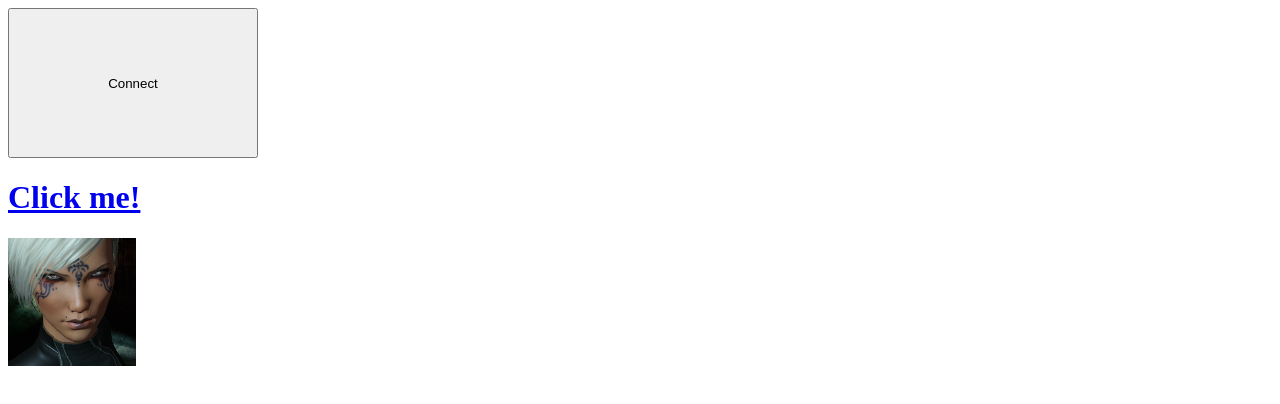
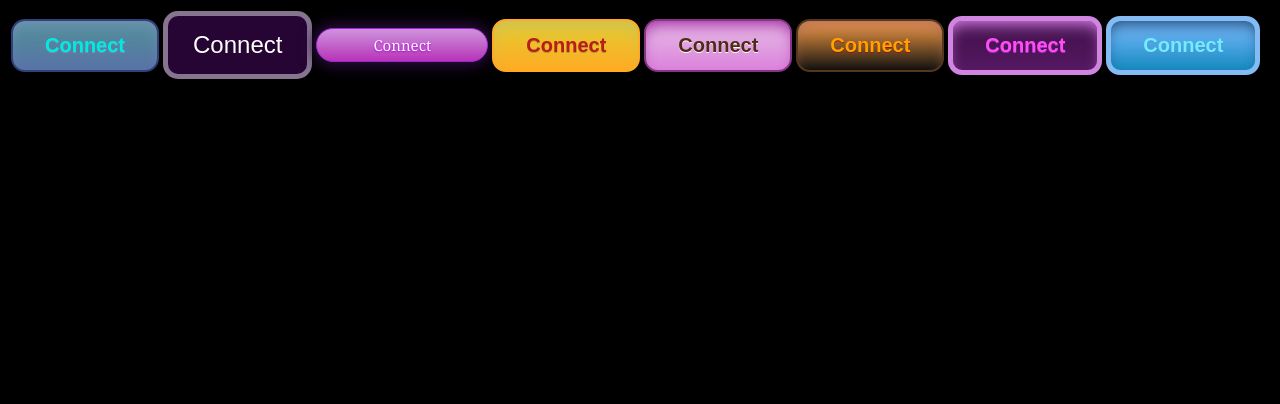
Before and after one commit to shimstar/shimstarue4, a plain HTML site: page UI/test.html in a window 1280 px wide. Drawn offline with Linux system fonts and the light colour scheme.

Commit message:
petite modif css

```diff
--- /dev/null
+++ b/UI/shimstar.css
@@ -0,0 +1,302 @@
+.button2 {
+  display: inline-block;
+  padding: 15px 25px;
+  font-size: 24px;
+  cursor: pointer;
+  text-align: center;
+  text-decoration: none;
+  outline: none;
+  color: #fff;
+  background-color: #260535;
+  border: 5px solid #86758f;
+  border-radius: 15px;
+
+}
+
+.button {
+	-moz-box-shadow: 0px 0px 15px 3px #310e47;
+	-webkit-box-shadow: 0px 0px 15px 3px #310e47;
+	box-shadow: 0px 0px 15px 3px #310e47;
+	background:-webkit-gradient(linear, left top, left bottom, color-stop(0.05, #cc90db), color-stop(1, #b833b8));
+	background:-moz-linear-gradient(top, #cc90db 5%, #b833b8 100%);
+	background:-webkit-linear-gradient(top, #cc90db 5%, #b833b8 100%);
+	background:-o-linear-gradient(top, #cc90db 5%, #b833b8 100%);
+	background:-ms-linear-gradient(top, #cc90db 5%, #b833b8 100%);
+	background:linear-gradient(to bottom, #cc90db 5%, #b833b8 100%);
+	filter:progid:DXImageTransform.Microsoft.gradient(startColorstr='#cc90db', endColorstr='#b833b8',GradientType=0);
+	background-color:#cc90db;
+	-moz-border-radius:17px;
+	-webkit-border-radius:17px;
+	border-radius:17px;
+	border:1px solid #a222d4;
+	display:inline-block;
+	cursor:pointer;
+	color:#fff5ff;
+	font-family:Georgia;
+	font-size:15px;
+	padding:6px 56px;
+	text-decoration:none;
+	text-shadow:0px 1px 2px #a300d9;
+}
+.button:hover {
+	background:-webkit-gradient(linear, left top, left bottom, color-stop(0.05, #b833b8), color-stop(1, #cc90db));
+	background:-moz-linear-gradient(top, #b833b8 5%, #cc90db 100%);
+	background:-webkit-linear-gradient(top, #b833b8 5%, #cc90db 100%);
+	background:-o-linear-gradient(top, #b833b8 5%, #cc90db 100%);
+	background:-ms-linear-gradient(top, #b833b8 5%, #cc90db 100%);
+	background:linear-gradient(to bottom, #b833b8 5%, #cc90db 100%);
+	filter:progid:DXImageTransform.Microsoft.gradient(startColorstr='#b833b8', endColorstr='#cc90db',GradientType=0);
+	background-color:#b833b8;
+}
+.button:active {
+	position:relative;
+	top:1px;
+}
+
+
+.button3 {
+	-moz-box-shadow:inset 0px 10px 16px -7px #7a8eb9;
+	-webkit-box-shadow:inset 0px 10px 16px -7px #7a8eb9;
+	box-shadow:inset 0px 10px 16px -7px #7a8eb9;
+	background:-webkit-gradient(linear, left top, left bottom, color-stop(0.05, #509099), color-stop(1, #5972a7));
+	background:-moz-linear-gradient(top, #509099 5%, #5972a7 100%);
+	background:-webkit-linear-gradient(top, #509099 5%, #5972a7 100%);
+	background:-o-linear-gradient(top, #509099 5%, #5972a7 100%);
+	background:-ms-linear-gradient(top, #509099 5%, #5972a7 100%);
+	background:linear-gradient(to bottom, #509099 5%, #5972a7 100%);
+	filter:progid:DXImageTransform.Microsoft.gradient(startColorstr='#509099', endColorstr='#5972a7',GradientType=0);
+	background-color:#509099;
+	-moz-border-radius:14px;
+	-webkit-border-radius:14px;
+	border-radius:14px;
+	border:2px solid #314179;
+	display:inline-block;
+	cursor:pointer;
+	color:#00ebdf;
+	font-family:Arial;
+	font-size:20px;
+	font-weight:bold;
+	padding:13px 32px;
+	text-decoration:none;
+	text-shadow:0px 1px 0px #7a8eb9;
+}
+.button3:hover {
+	background:-webkit-gradient(linear, left top, left bottom, color-stop(0.05, #5972a7), color-stop(1, #509099));
+	background:-moz-linear-gradient(top, #5972a7 5%, #509099 100%);
+	background:-webkit-linear-gradient(top, #5972a7 5%, #509099 100%);
+	background:-o-linear-gradient(top, #5972a7 5%, #509099 100%);
+	background:-ms-linear-gradient(top, #5972a7 5%, #509099 100%);
+	background:linear-gradient(to bottom, #5972a7 5%, #509099 100%);
+	filter:progid:DXImageTransform.Microsoft.gradient(startColorstr='#5972a7', endColorstr='#509099',GradientType=0);
+	background-color:#5972a7;
+}
+.button3:active {
+	position:relative;
+	top:1px;
+}
+
+.button4 {
+	-moz-box-shadow:inset 0px 10px 16px -7px #c9bd5f;
+	-webkit-box-shadow:inset 0px 10px 16px -7px #c9bd5f;
+	box-shadow:inset 0px 10px 16px -7px #c9bd5f;
+	background:-webkit-gradient(linear, left top, left bottom, color-stop(0.05, #e3cb32), color-stop(1, #ffab23));
+	background:-moz-linear-gradient(top, #e3cb32 5%, #ffab23 100%);
+	background:-webkit-linear-gradient(top, #e3cb32 5%, #ffab23 100%);
+	background:-o-linear-gradient(top, #e3cb32 5%, #ffab23 100%);
+	background:-ms-linear-gradient(top, #e3cb32 5%, #ffab23 100%);
+	background:linear-gradient(to bottom, #e3cb32 5%, #ffab23 100%);
+	filter:progid:DXImageTransform.Microsoft.gradient(startColorstr='#e3cb32', endColorstr='#ffab23',GradientType=0);
+	background-color:#e3cb32;
+	-moz-border-radius:14px;
+	-webkit-border-radius:14px;
+	border-radius:14px;
+	border:2px solid #ffaa22;
+	display:inline-block;
+	cursor:pointer;
+	color:#bd1b1b;
+	font-family:Arial;
+	font-size:20px;
+	font-weight:bold;
+	padding:13px 32px;
+	text-decoration:none;
+	text-shadow:0px 1px 0px #a89a2f;
+}
+.button4:hover {
+	background:-webkit-gradient(linear, left top, left bottom, color-stop(0.05, #ffab23), color-stop(1, #e3cb32));
+	background:-moz-linear-gradient(top, #ffab23 5%, #e3cb32 100%);
+	background:-webkit-linear-gradient(top, #ffab23 5%, #e3cb32 100%);
+	background:-o-linear-gradient(top, #ffab23 5%, #e3cb32 100%);
+	background:-ms-linear-gradient(top, #ffab23 5%, #e3cb32 100%);
+	background:linear-gradient(to bottom, #ffab23 5%, #e3cb32 100%);
+	filter:progid:DXImageTransform.Microsoft.gradient(startColorstr='#ffab23', endColorstr='#e3cb32',GradientType=0);
+	background-color:#ffab23;
+}
+.button4:active {
+	position:relative;
+	top:1px;
+}
+
+.button5 {
+	-moz-box-shadow:inset 0px 10px 16px -7px #9e1b9e;
+	-webkit-box-shadow:inset 0px 10px 16px -7px #9e1b9e;
+	box-shadow:inset 0px 10px 16px -7px #9e1b9e;
+	background:-webkit-gradient(linear, left top, left bottom, color-stop(0.05, #e6bde6), color-stop(1, #db81db));
+	background:-moz-linear-gradient(top, #e6bde6 5%, #db81db 100%);
+	background:-webkit-linear-gradient(top, #e6bde6 5%, #db81db 100%);
+	background:-o-linear-gradient(top, #e6bde6 5%, #db81db 100%);
+	background:-ms-linear-gradient(top, #e6bde6 5%, #db81db 100%);
+	background:linear-gradient(to bottom, #e6bde6 5%, #db81db 100%);
+	filter:progid:DXImageTransform.Microsoft.gradient(startColorstr='#e6bde6', endColorstr='#db81db',GradientType=0);
+	background-color:#e6bde6;
+	-moz-border-radius:14px;
+	-webkit-border-radius:14px;
+	border-radius:14px;
+	border:2px solid #853785;
+	display:inline-block;
+	cursor:pointer;
+	color:#4f2a16;
+	font-family:Arial;
+	font-size:20px;
+	font-weight:bold;
+	padding:13px 32px;
+	text-decoration:none;
+	text-shadow:0px 1px 0px #ffffff;
+}
+.button5:hover {
+	background:-webkit-gradient(linear, left top, left bottom, color-stop(0.05, #db81db), color-stop(1, #e6bde6));
+	background:-moz-linear-gradient(top, #db81db 5%, #e6bde6 100%);
+	background:-webkit-linear-gradient(top, #db81db 5%, #e6bde6 100%);
+	background:-o-linear-gradient(top, #db81db 5%, #e6bde6 100%);
+	background:-ms-linear-gradient(top, #db81db 5%, #e6bde6 100%);
+	background:linear-gradient(to bottom, #db81db 5%, #e6bde6 100%);
+	filter:progid:DXImageTransform.Microsoft.gradient(startColorstr='#db81db', endColorstr='#e6bde6',GradientType=0);
+	background-color:#db81db;
+}
+.button5:active {
+	position:relative;
+	top:1px;
+}
+
+
+.button6 {
+	-moz-box-shadow:inset 0px 10px 16px -7px #ad6a62;
+	-webkit-box-shadow:inset 0px 10px 16px -7px #ad6a62;
+	box-shadow:inset 0px 10px 16px -7px #ad6a62;
+	background:-webkit-gradient(linear, left top, left bottom, color-stop(0.05, #eb9641), color-stop(1, #121110));
+	background:-moz-linear-gradient(top, #eb9641 5%, #121110 100%);
+	background:-webkit-linear-gradient(top, #eb9641 5%, #121110 100%);
+	background:-o-linear-gradient(top, #eb9641 5%, #121110 100%);
+	background:-ms-linear-gradient(top, #eb9641 5%, #121110 100%);
+	background:linear-gradient(to bottom, #eb9641 5%, #121110 100%);
+	filter:progid:DXImageTransform.Microsoft.gradient(startColorstr='#eb9641', endColorstr='#121110',GradientType=0);
+	background-color:#eb9641;
+	-moz-border-radius:14px;
+	-webkit-border-radius:14px;
+	border-radius:14px;
+	border:2px solid #54381e;
+	display:inline-block;
+	cursor:pointer;
+	color:#ffa200;
+	font-family:Arial;
+	font-size:20px;
+	font-weight:bold;
+	padding:13px 32px;
+	text-decoration:none;
+	text-shadow:0px 1px 0px #99140f;
+}
+.button6:hover {
+	background:-webkit-gradient(linear, left top, left bottom, color-stop(0.05, #121110), color-stop(1, #eb9641));
+	background:-moz-linear-gradient(top, #121110 5%, #eb9641 100%);
+	background:-webkit-linear-gradient(top, #121110 5%, #eb9641 100%);
+	background:-o-linear-gradient(top, #121110 5%, #eb9641 100%);
+	background:-ms-linear-gradient(top, #121110 5%, #eb9641 100%);
+	background:linear-gradient(to bottom, #121110 5%, #eb9641 100%);
+	filter:progid:DXImageTransform.Microsoft.gradient(startColorstr='#121110', endColorstr='#eb9641',GradientType=0);
+	background-color:#121110;
+}
+.button6:active {
+	position:relative;
+	top:1px;
+}
+
+
+.button7 {
+	-moz-box-shadow:inset 0px 10px 16px -7px #e184f3;
+	-webkit-box-shadow:inset 0px 10px 16px -7px #e184f3;
+	box-shadow:inset 0px 10px 16px -7px #e184f3;
+	background:-webkit-gradient(linear, left top, left bottom, color-stop(0.05, #41114a), color-stop(1, #551861));
+	background:-moz-linear-gradient(top, #41114a 5%, #551861 100%);
+	background:-webkit-linear-gradient(top, #41114a 5%, #551861 100%);
+	background:-o-linear-gradient(top, #41114a 5%, #551861 100%);
+	background:-ms-linear-gradient(top, #41114a 5%, #551861 100%);
+	background:linear-gradient(to bottom, #41114a 5%, #551861 100%);
+	filter:progid:DXImageTransform.Microsoft.gradient(startColorstr='#41114a', endColorstr='#551861',GradientType=0);
+	background-color:#41114a;
+	-moz-border-radius:14px;
+	-webkit-border-radius:14px;
+	border-radius:14px;
+	border:5px solid #d086e0;
+	display:inline-block;
+	cursor:pointer;
+	color:#ff4cf3;
+	font-family:Arial;
+	font-size:20px;
+	font-weight:bold;
+	padding:13px 32px;
+	text-decoration:none;
+	text-shadow:0px 1px 0px #ab2ec7;
+}
+.button7:hover {
+	background:-webkit-gradient(linear, left top, left bottom, color-stop(0.05, #551861), color-stop(1, #41114a));
+	background:-moz-linear-gradient(top, #551861 5%, #41114a 100%);
+	background:-webkit-linear-gradient(top, #551861 5%, #41114a 100%);
+	background:-o-linear-gradient(top, #551861 5%, #41114a 100%);
+	background:-ms-linear-gradient(top, #551861 5%, #41114a 100%);
+	background:linear-gradient(to bottom, #551861 5%, #41114a 100%);
+	filter:progid:DXImageTransform.Microsoft.gradient(startColorstr='#551861', endColorstr='#41114a',GradientType=0);
+	background-color:#551861;
+}
+.button7:active {
+	position:relative;
+	top:1px;
+}
+.button8 {
+	-moz-box-shadow:inset 0px 10px 16px -7px #154069;
+	-webkit-box-shadow:inset 0px 10px 16px -7px #154069;
+	box-shadow:inset 0px 10px 16px -7px #154069;
+	background:-webkit-gradient(linear, left top, left bottom, color-stop(0.05, #79bbff), color-stop(1, #1589bf));
+	background:-moz-linear-gradient(top, #79bbff 5%, #1589bf 100%);
+	background:-webkit-linear-gradient(top, #79bbff 5%, #1589bf 100%);
+	background:-o-linear-gradient(top, #79bbff 5%, #1589bf 100%);
+	background:-ms-linear-gradient(top, #79bbff 5%, #1589bf 100%);
+	background:linear-gradient(to bottom, #79bbff 5%, #1589bf 100%);
+	filter:progid:DXImageTransform.Microsoft.gradient(startColorstr='#79bbff', endColorstr='#1589bf',GradientType=0);
+	background-color:#79bbff;
+	-moz-border-radius:14px;
+	-webkit-border-radius:14px;
+	border-radius:14px;
+	border:5px solid #84bbf3;
+	display:inline-block;
+	cursor:pointer;
+	color:#70eeff;
+	font-family:Arial;
+	font-size:20px;
+	font-weight:bold;
+	padding:13px 32px;
+	text-decoration:none;
+	text-shadow:0px 1px 0px #528ecc;
+}
+.button8:hover {
+	background:-webkit-gradient(linear, left top, left bottom, color-stop(0.05, #1589bf), color-stop(1, #79bbff));
+	background:-moz-linear-gradient(top, #1589bf 5%, #79bbff 100%);
+	background:-webkit-linear-gradient(top, #1589bf 5%, #79bbff 100%);
+	background:-o-linear-gradient(top, #1589bf 5%, #79bbff 100%);
+	background:-ms-linear-gradient(top, #1589bf 5%, #79bbff 100%);
+	background:linear-gradient(to bottom, #1589bf 5%, #79bbff 100%);
+	filter:progid:DXImageTransform.Microsoft.gradient(startColorstr='#1589bf', endColorstr='#79bbff',GradientType=0);
+	background-color:#1589bf;
+}
+.button8:active {
+	position:relative;
+	top:1px;
+}
--- a/UI/test.html
+++ b/UI/test.html
@@ -1,5 +1,6 @@
 <html>
 <head>
+	<link rel="stylesheet" href="shimstar.css">
 
 	<script>
 		function toggle(){
@@ -10,13 +11,35 @@
 		}
 	</script>
 </head>
-<body>
+<body bgcolor="#000000">
+<table><tr>
+<td>
+<button class="button3" onclick="blu_event('connect','127.0.0.1');">Connect</button>
+</td>
+<td>
+<button class="button2" onclick="blu_event('connect','127.0.0.1');">Connect</button>
+</td>
+<td>
+<button class="button" onclick="blu_event('connect','127.0.0.1');">Connect</button>
+</td>
+<td>
+<button class="button4" onclick="blu_event('connect','127.0.0.1');">Connect</button>
+</td>
+<td>
+<button class="button5" onclick="blu_event('connect','127.0.0.1');">Connect</button>
+</td>
 
-<button onclick="blu_event('connect','127.0.0.1');" style="width:250;height:150">Connect</button>
-<h1><a href="#" onclick="blu_event('click_me','hello there!')">Click me!</a><h1>
-<img src="face3.png" onclick="toggle();">
-<div style="display:None" id="toto">
-<button>Test</button>
-</div>
+<td>
+<button class="button6" onclick="blu_event('connect','127.0.0.1');">Connect</button>
+</td>
+
+<td>
+<button class="button7" onclick="blu_event('connect','127.0.0.1');">Connect</button>
+</td>
+<td>
+<button class="button8" onclick="blu_event('connect','127.0.0.1');">Connect</button>
+</td>
+</tr>
+</table>
 </body>
 </html>
```
